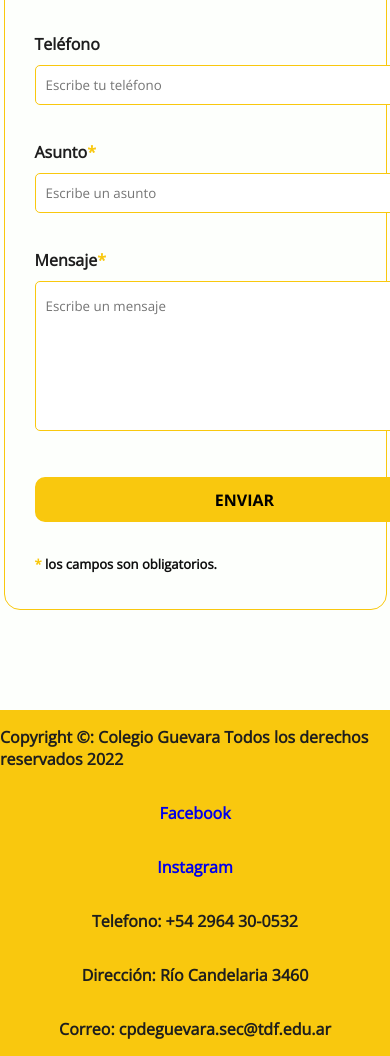
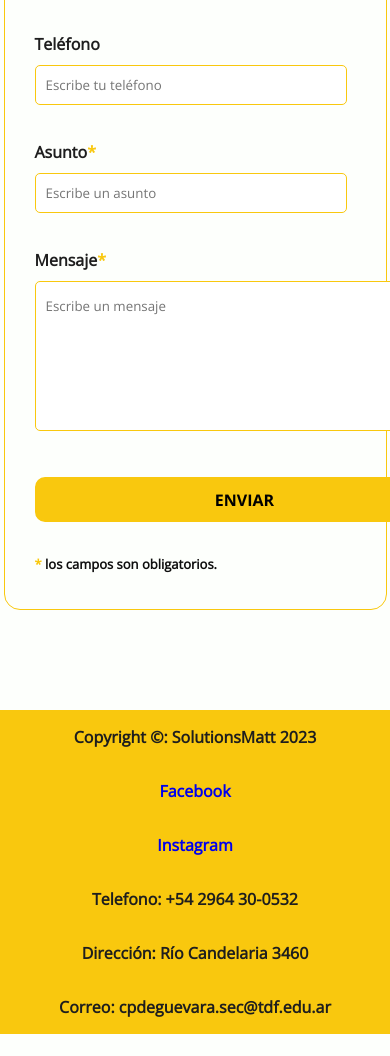
Before and after one commit to matiasgql/TPI-page, a plain HTML site: page contacto.html in a window 390 px wide. Shown: the part 651-1707 px from the top of the page. After the commit the page ends 1685 px from the top, so only its background shows below. Drawn offline with Linux system fonts and the light colour scheme.

Commit message:
Make it better

```diff
--- a/contacto.html
+++ b/contacto.html
@@ -132,7 +132,7 @@
   <!-- Site footer -->
   <footer class="pp">
     <div class="ppp">
-      <p>Copyright ©: Colegio Guevara Todos los derechos reservados 2022</p>
+      <p>Copyright ©: SolutionsMatt 2023</p>
       <p><a href="https://www.facebook.com/colegioguevara">Facebook</a></p>
       <p><a href="https://www.instagram.com/">Instagram</a></p>
       <p>Telefono: +54 2964 30-0532</p>
--- a/style.css
+++ b/style.css
@@ -296,4 +296,7 @@ h3 {
   .contact_form {
     width: 90vw;
   }
+  input {
+    width: 80vw;
+  }
 }
```
Also changed, not shown: horarios.html (+1 -1 lines), index.html (+1 -1 lines), normas.html (+1 -1 lines), sobreNosotros.html (+1 -1 lines).
